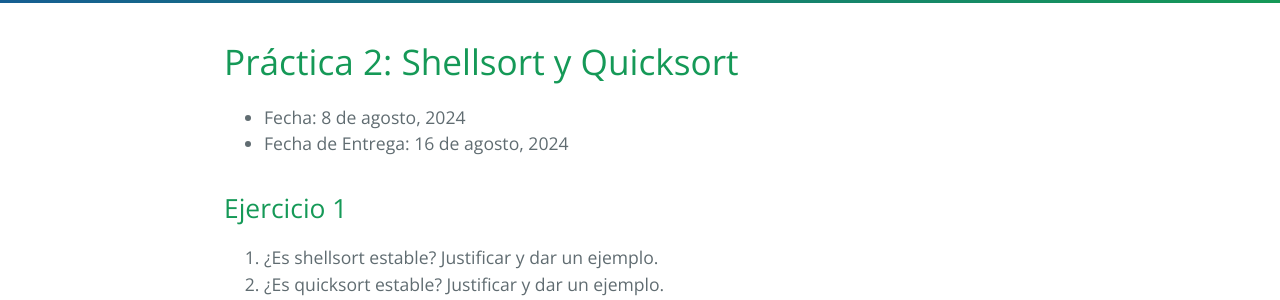
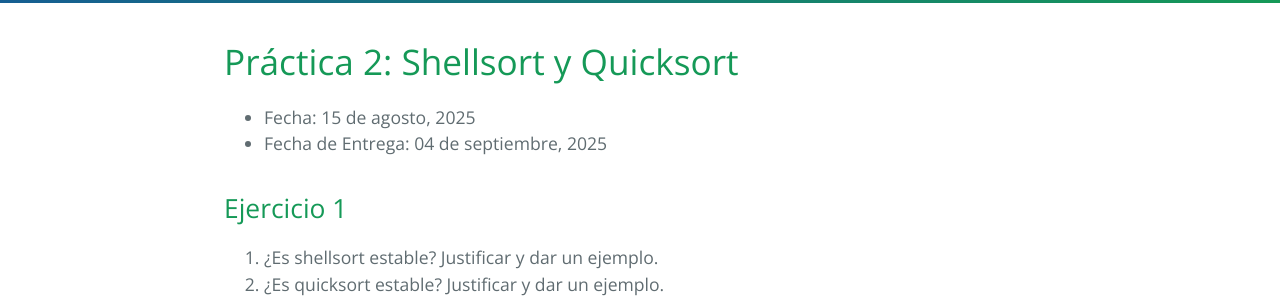
Before and after one commit to FacultadDeIngenieria/anaydis, a Jekyll site: the page built from practice/tp2.md, in a window 1280 px wide. Shown: the part 266-566 px from the top of the page. Built offline with Jekyll 4.4.1, drawn with Linux system fonts in a browser that asks for light colours.

Commit message:
Update tp2.md

```diff
--- a/practice/tp2.md
+++ b/practice/tp2.md
@@ -6,8 +6,8 @@ permalink: /practice/2
 
 # Práctica 2: Shellsort y Quicksort
 
-* Fecha: 8 de agosto, 2024
-* Fecha de Entrega: 16 de agosto, 2024
+* Fecha: 15 de agosto, 2025
+* Fecha de Entrega: 04 de septiembre, 2025
 
 ## Ejercicio 1
 
```
